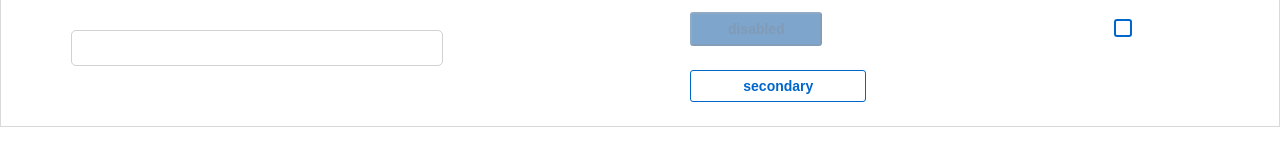
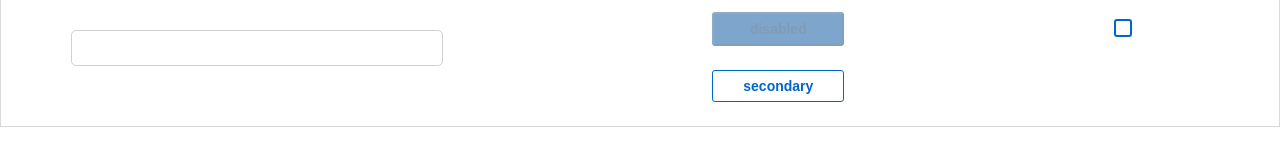
Before and after one commit to justcoom/hw2-sprint, a React (Create React App) app: page /#/pre-junior in a window 1280 px wide. Shown: the part 1110-1270 px from the top of the page. Built offline with nearby package versions, Linux system fonts and the light colour scheme.

Commit message:
fix button styles

```diff
--- a/src/s2-homeworks/hw04/common/c2-SuperButton/SuperButton.module.css
+++ b/src/s2-homeworks/hw04/common/c2-SuperButton/SuperButton.module.css
@@ -9,6 +9,8 @@
     font-size: 14px;
     line-height: 20px;
     cursor: pointer;
+
+    transition: 0.4s ease;
 }
 
 .disabled {
@@ -19,7 +21,7 @@
 .secondary {
     border: 1px solid rgba(0, 102, 204, 1);
     color: rgba(0, 102, 204, 1);
-    min-width: 176px;
+    /*min-width: 176px;*/
     background-color: transparent;
 }
 
```
